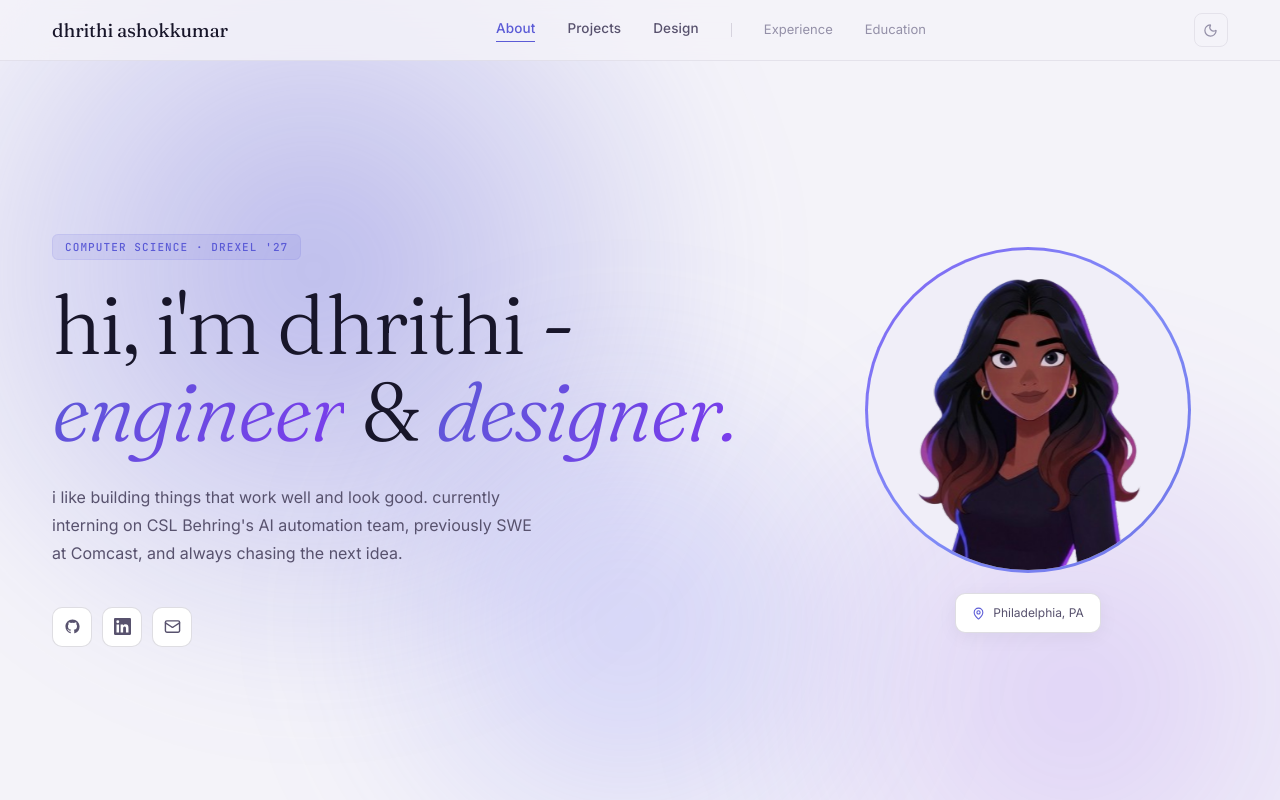
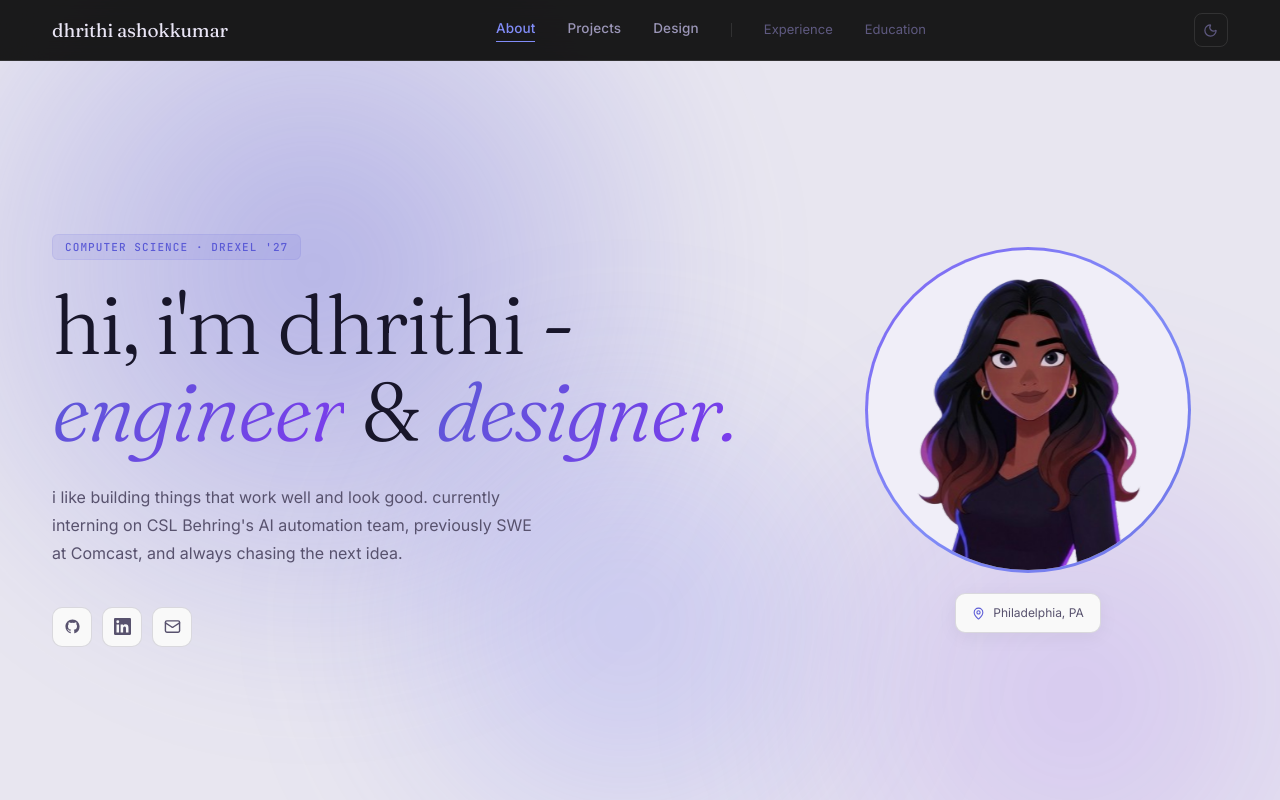
Before and after one commit to dhrithia/personal-website, a React (Vite) app: page / in a window 1280 px wide. Shown: the top 800 px of the page. Built offline with nearby package versions, Linux system fonts and the light colour scheme.

Commit message:
inverted nav bar color

```diff
--- a/src/components/Layout.tsx
+++ b/src/components/Layout.tsx
@@ -167,6 +167,12 @@ export default function Layout() {
   const { dark, setDark } = useTheme()
   const location = useLocation()
   const isHome = location.pathname === "/"
+  const navBg = dark ? "rgba(234,232,242,0.85)" : "rgba(15,15,15,0.95)"
+  const navText = dark ? "#18162a" : "#e9e5f5"
+  const navTextSecondary = dark ? "#58526e" : "#9b96b8"
+  const navTextMuted = dark ? "#9490a8" : "#5e5980"
+  const navBorder = dark ? "rgba(90,84,112,0.15)" : "rgba(255,255,255,0.1)"
+  const navAccent = dark ? "#5b5bd6" : "#818cf8"
 
   useEffect(() => {
     window.scrollTo({ top: 0, behavior: "instant" as ScrollBehavior })
@@ -195,10 +201,10 @@ export default function Layout() {
         left: 0,
         right: 0,
         zIndex: 50,
-          background: dark ? "rgba(12,11,20,0.8)" : "rgba(244,243,249,0.8)",
+        background: navBg,
         backdropFilter: "blur(20px)",
         WebkitBackdropFilter: "blur(20px)",
-          borderBottom: "1px solid var(--border)",
+        borderBottom: `1px solid ${navBorder}`,
         transition: "background 0.3s",
       }}
     >
@@ -221,7 +227,7 @@ export default function Layout() {
               fontFamily: "'Fraunces', serif",
               fontSize: "19px",
               fontWeight: 400,
-                color: "var(--text)",
+              color: navText,
               letterSpacing: "-0.01em",
             }}
           >
@@ -245,39 +251,30 @@ export default function Layout() {
                 fontSize: "13.5px",
                 fontWeight: 500,
                 letterSpacing: "0.01em",
-                  color: isActive ? "var(--accent)" : "var(--text-secondary)",
+                color: isActive ? navAccent : navTextSecondary,
                 textDecoration: "none",
                 paddingBottom: "2px",
                 borderBottom: isActive
-                    ? "1.5px solid var(--accent)"
+                  ? `1.5px solid ${navAccent}`
                   : "1.5px solid transparent",
                 transition: "color 0.2s, border-color 0.2s",
               })}
               onMouseEnter={(e) => {
                 const el = e.currentTarget as HTMLAnchorElement
-                  if (!el.getAttribute("aria-current"))
-                    el.style.color = "var(--text)"
+                if (!el.getAttribute("aria-current")) el.style.color = navText
               }}
               onMouseLeave={(e) => {
                 const el = e.currentTarget as HTMLAnchorElement
-                  if (!el.getAttribute("aria-current"))
-                    el.style.color = "var(--text-secondary)"
+                if (!el.getAttribute("aria-current")) el.style.color = navTextSecondary
               }}
             >
               {label}
             </NavLink>
           ))}
 
-            {/* Section anchors — only on home page */}
           {isHome && (
             <>
-                <div
-                  style={{
-                    width: "1px",
-                    height: "14px",
-                    background: "var(--border-strong)",
-                  }}
-                />
+              <div style={{ width: "1px", height: "14px", background: navBorder }} />
               {[
                 { id: "experience", label: "Experience" },
                 { id: "education", label: "Education" },
@@ -292,17 +289,15 @@ export default function Layout() {
                     fontFamily: "'Inter', sans-serif",
                     fontSize: "13px",
                     fontWeight: 400,
-                      color: "var(--text-muted)",
+                    color: navTextMuted,
                     padding: 0,
                     transition: "color 0.2s",
                   }}
                   onMouseEnter={(e) =>
-                      ((e.currentTarget as HTMLButtonElement).style.color =
-                        "var(--accent)")
+                    ((e.currentTarget as HTMLButtonElement).style.color = navAccent)
                   }
                   onMouseLeave={(e) =>
-                      ((e.currentTarget as HTMLButtonElement).style.color =
-                        "var(--text-muted)")
+                    ((e.currentTarget as HTMLButtonElement).style.color = navTextMuted)
                   }
                 >
                   {label}
@@ -318,9 +313,9 @@ export default function Layout() {
           title="Toggle theme"
           style={{
             background: "none",
-              border: "1px solid var(--border)",
+            border: `1px solid ${navBorder}`,
             cursor: "pointer",
-              color: "var(--text-muted)",
+            color: navTextMuted,
             display: "flex",
             alignItems: "center",
             justifyContent: "center",
@@ -332,15 +327,13 @@ export default function Layout() {
           }}
           onMouseEnter={(e) => {
             const el = e.currentTarget as HTMLButtonElement
-              el.style.color = "var(--accent)"
-              el.style.background = "var(--accent-soft)"
-              el.style.borderColor = "var(--accent)"
+            el.style.color = navAccent
+            el.style.borderColor = navAccent
           }}
           onMouseLeave={(e) => {
             const el = e.currentTarget as HTMLButtonElement
-              el.style.color = "var(--text-muted)"
-              el.style.background = "none"
-              el.style.borderColor = "var(--border)"
+            el.style.color = navTextMuted
+            el.style.borderColor = navBorder
           }}
         >
           {dark ? <Sun size={15} /> : <Moon size={15} />}
--- a/src/index.css
+++ b/src/index.css
@@ -23,9 +23,9 @@
 }
 
 :root {
-  --bg: #f4f3f9;
+  --bg: #e8e6f0;
   --bg-secondary: #eceaf4;
-  --surface: #ffffff;
+  --surface: #f9f9f9;
   --surface-2: #f0eef8;
   --text: #18162a;
   --text-secondary: #58526e;
```
Lines whose indentation alone changed are shown as unchanged.
